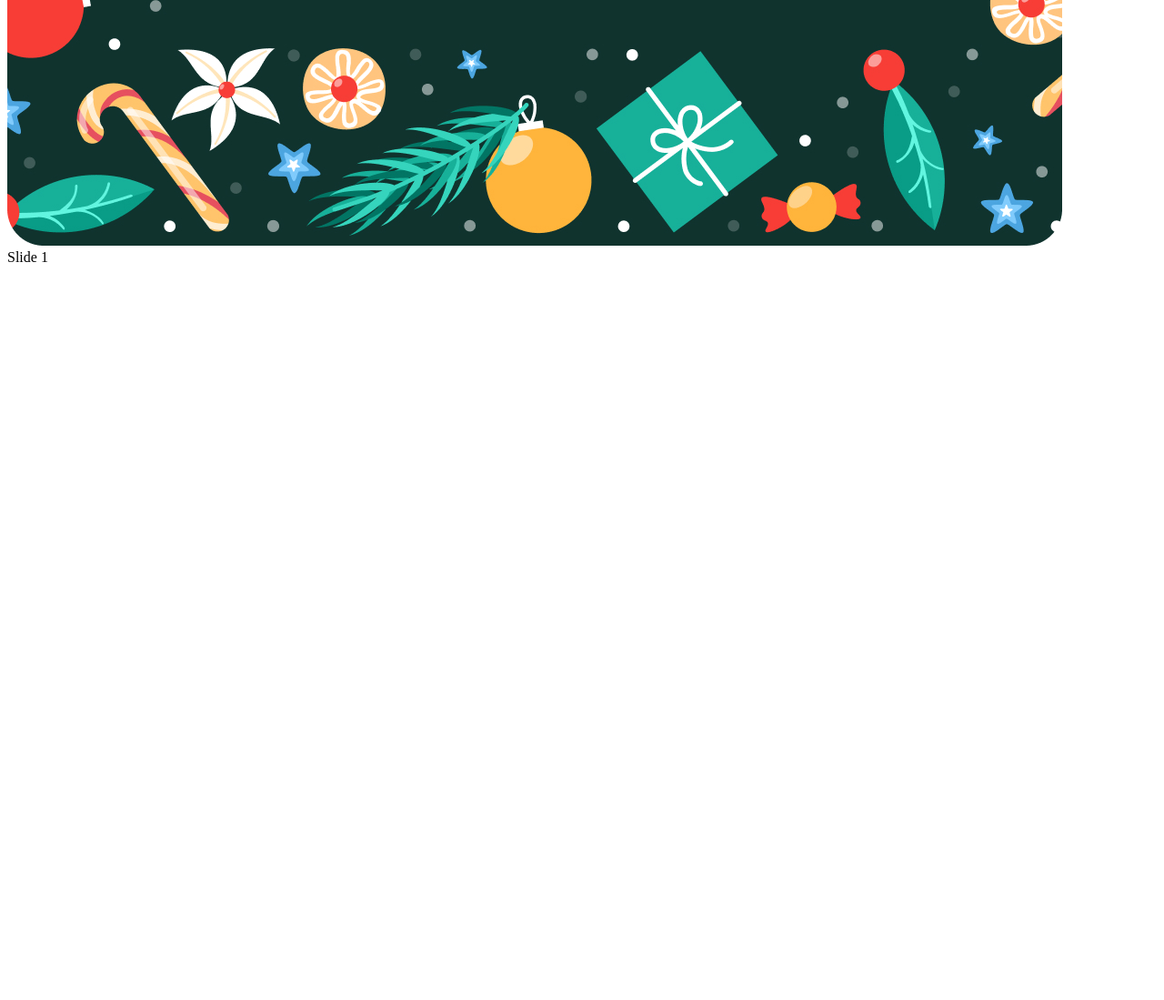
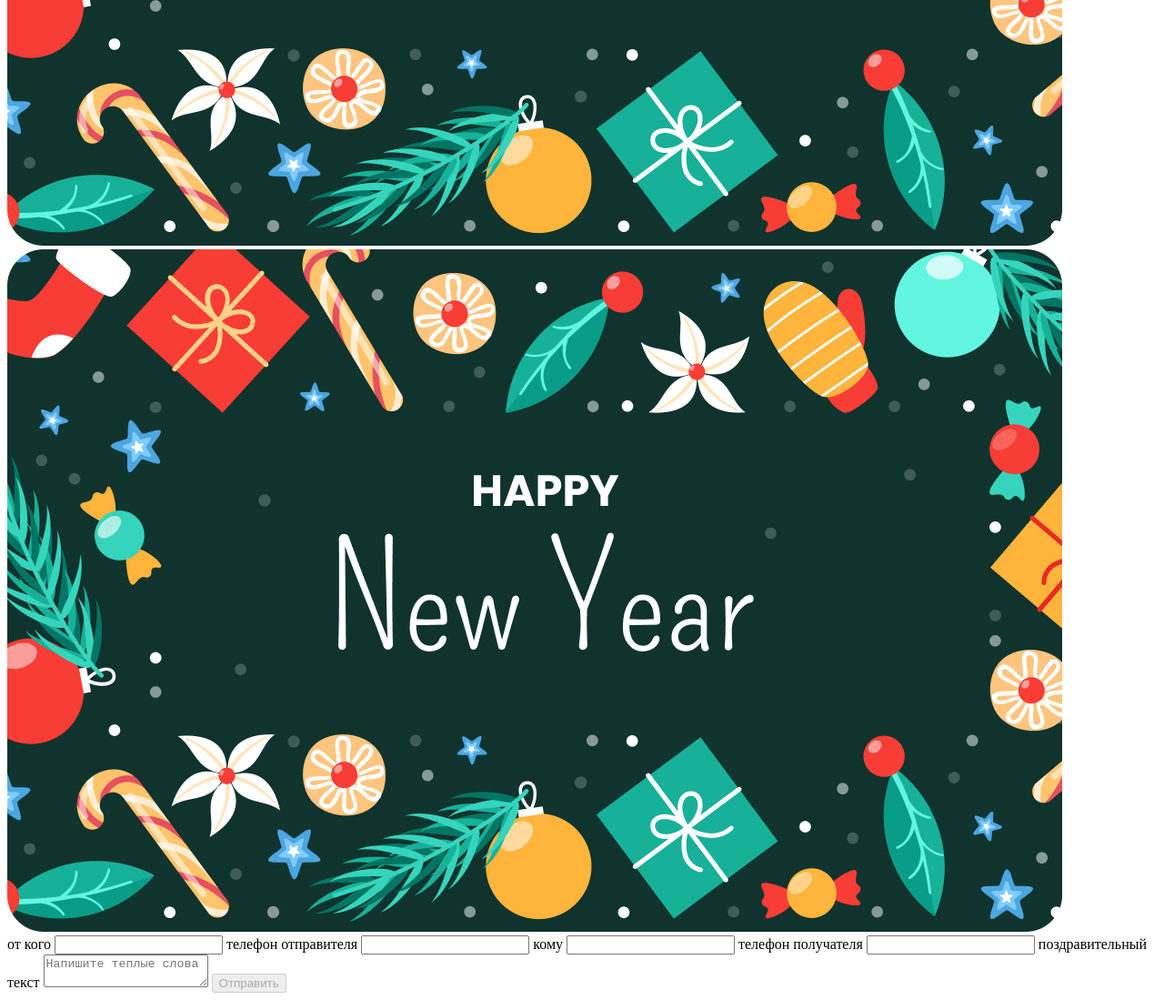
Before and after one commit to Vladimirmor/MyGift, a plain HTML site: page index.html in a window 1280 px wide. Shown: the part 641-1740 px from the top of the page at 91% size. Before the commit the page ends 941 px from the top, so only its background shows below. Drawn offline with nearby package versions, Linux system fonts and the light colour scheme.

Commit message:
end index.html

```diff
--- a/index.html
+++ b/index.html
@@ -50,16 +50,48 @@
                         </div>
                         <div class="swiper gift__swiper gift__swiper--thumb">
                             <div class="swiper-wrapper">
-                                <div class="swiper-slide gift__card-thumb">Slide 1</div>
-                                <div class="swiper-slide gift__card-thumb">Slide 2</div>
-                                <div class="swiper-slide gift__card-thumb">Slide 3</div>
-                                <div class="swiper-slide gift__card-thumb">Slide 4</div>
+                                <div class="swiper-slide gift__card-thumb">
+                                    <img class="gift__card-image" src="img/Card_01.jpg" alt="Открытка №1">
+                                </div>
+                                <div class="swiper-slide gift__card-thumb">
+                                    <img class="gift__card-image" src="img/Card_02.jpg" alt="Открытка №2">
+                                </div>
+                                <div class="swiper-slide gift__card-thumb">
+                                    <img class="gift__card-image" src="img/Card_03.jpg" alt="Открытка №3">
+                                </div>
+                                <div class="swiper-slide gift__card-thumb">
+                                    <img class="gift__card-image" src="img/Card_04.jpg" alt="Открытка №4">
+                                </div>
+                                <div class="swiper-slide gift__card-thumb">
+                                    <img class="gift__card-image" src="img/Card_05.jpg" alt="Открытка №5">
+                                </div>
                             </div>
                         </div>
                     </div>
-                    <div class="gift__form">
-
-                    </div>
+                    <form class="gift__form form">
+                        <label class="form__label">
+                            <span class="form__label-text">от кого</span>
+                            <input type="text" class="form__field" name="sender_name">
+                        </label>
+                        <label class="form__label">
+                            <span class="form__label-text">телефон отправителя</span>
+                            <input type="text" class="form__field" name="sender_phone">
+                        </label>
+                        <label class="form__label">
+                            <span class="form__label-text">кому</span>
+                            <input type="text" class="form__field" name="receiver_name">
+                        </label>
+                        <label class="form__label">
+                            <span class="form__label-text">телефон получателя</span>
+                            <input type="text" class="form__field" name="receiver_phone">
+                        </label>
+                        <label class="form__label form__label--textarea">
+                            <span class="form__label-text">поздравительный текст</span>
+                            <textarea class="form__field form__field--textarea" name="message"
+                                placeholder="Напишите теплые слова"></textarea>
+                        </label>
+                        <button type="submit" class="form__button" disabled>Отправить</button>
+                    </form>
                 </div>
             </div>
         </section>
```
